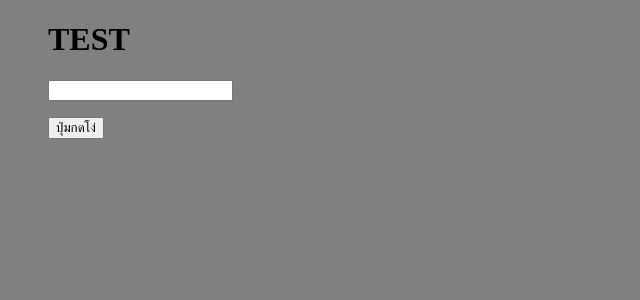
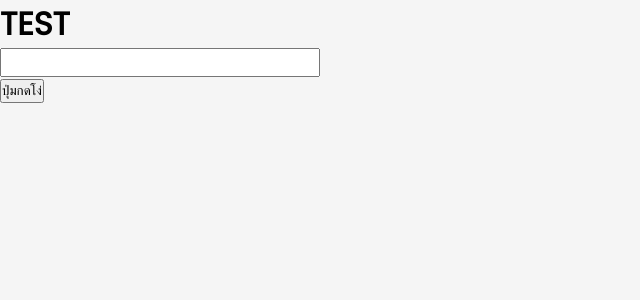
Before and after one commit to kItsxdx/travel_tour, a React (Create React App) app: page / in a window 1280 px wide. Shown: the top 300 px of the page, without its empty margins (0-640 px from the left). Built offline with nearby package versions, Linux system fonts and the light colour scheme.

Commit message:
#add_Color ,Font,Stype Color,Font Size

```diff
--- a/src/App.css
+++ b/src/App.css
@@ -1,3 +1,90 @@
+@import url('https://fonts.googleapis.com/css?family=Poppins:wgth@300;400;500;600;700display-swapßß');
+
 body{
     background-color: gray;
 }
+
+*{
+    padding: 0;
+    margin: 0;
+    box-sizing: border-box;
+    font-family: 'Poppins',sans-serif;
+}
+
+
+:root{
+    --primarycolor:darkgreen;
+    --secondarycolor:#64DE57;
+    --gradinetcolor:linear-gradient(to rigth,#64DE57 ,darkgreen);
+    --whitecolor:white;
+    --blackcolor:black;
+    --textcolor:gray;
+    --whitecolordeam:white;
+    --graytext:rgb(190,190,190);
+    --inputcolor:lightgray;
+    --bodycolor:rgb(245,245,245);
+    --cardBG:rgb(240, 246, 244);
+
+}
+
+a{
+    text-decoration: none;
+}
+
+li{
+    list-style: none;
+}
+
+.section{
+    padding: 4rem 0 2rem;
+}
+
+.container{
+    padding-left: 1.5rem;
+    padding-right: 1.5rem;
+}
+
+.icon{
+    font-size: 2rem;
+    cursor: pointer;
+}
+
+.flex{
+    display:flex;
+    align-items: center;
+}
+
+.grid{
+    display: grid;
+    align-items: center;
+}
+
+.btn{
+    padding: .6rem 1.5rem;
+    background: var(--gradinetcolor);
+    border-radius: 3rem;
+    border: none;
+    outline: none;
+    cursor: pointer;
+}
+
+.btn a{
+    color:var(--whitecolor);
+    font-weight: 500;
+}
+.btn:hover{
+    background: var(--secondarycolor);
+}
+
+img,video{
+    width: 100%;
+    height: auto;
+}
+
+body{
+    background: var(--bodycolor);
+}
+
+input{
+    font-size: 100%;
+}
```
